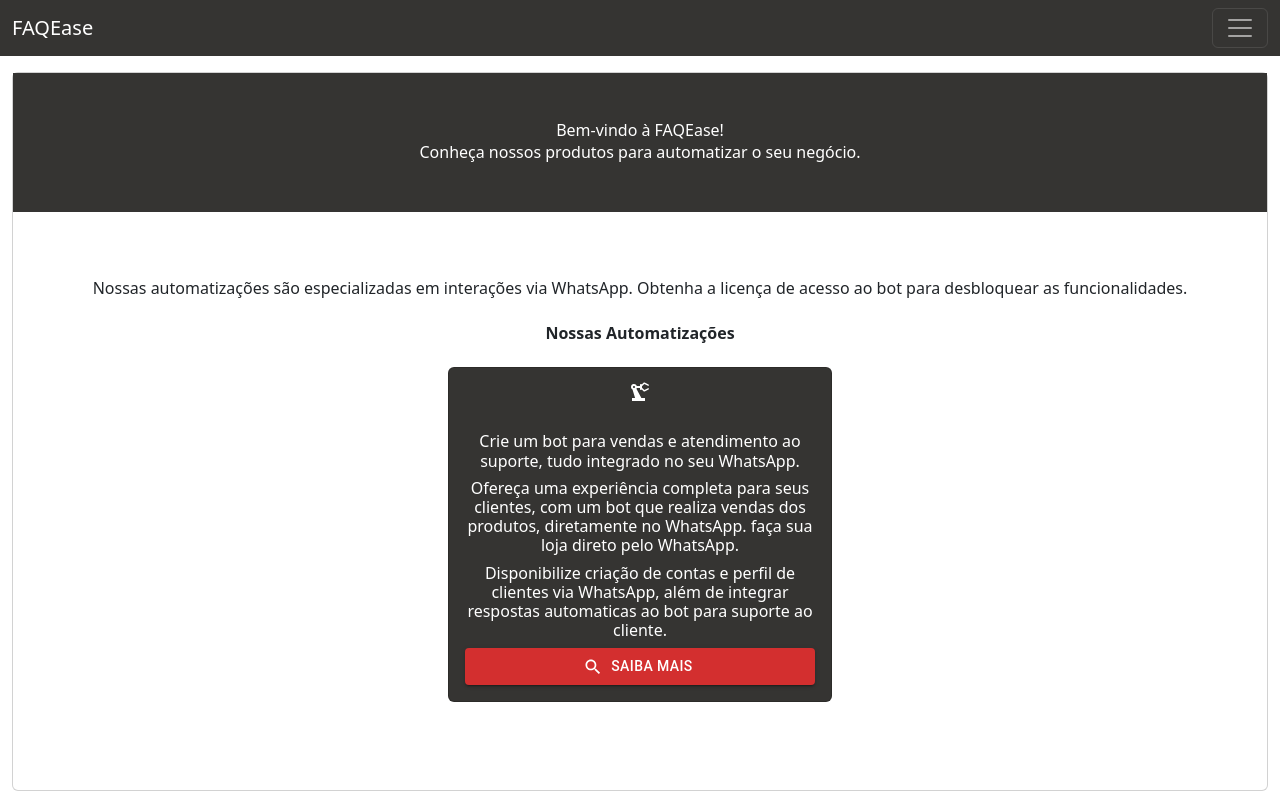
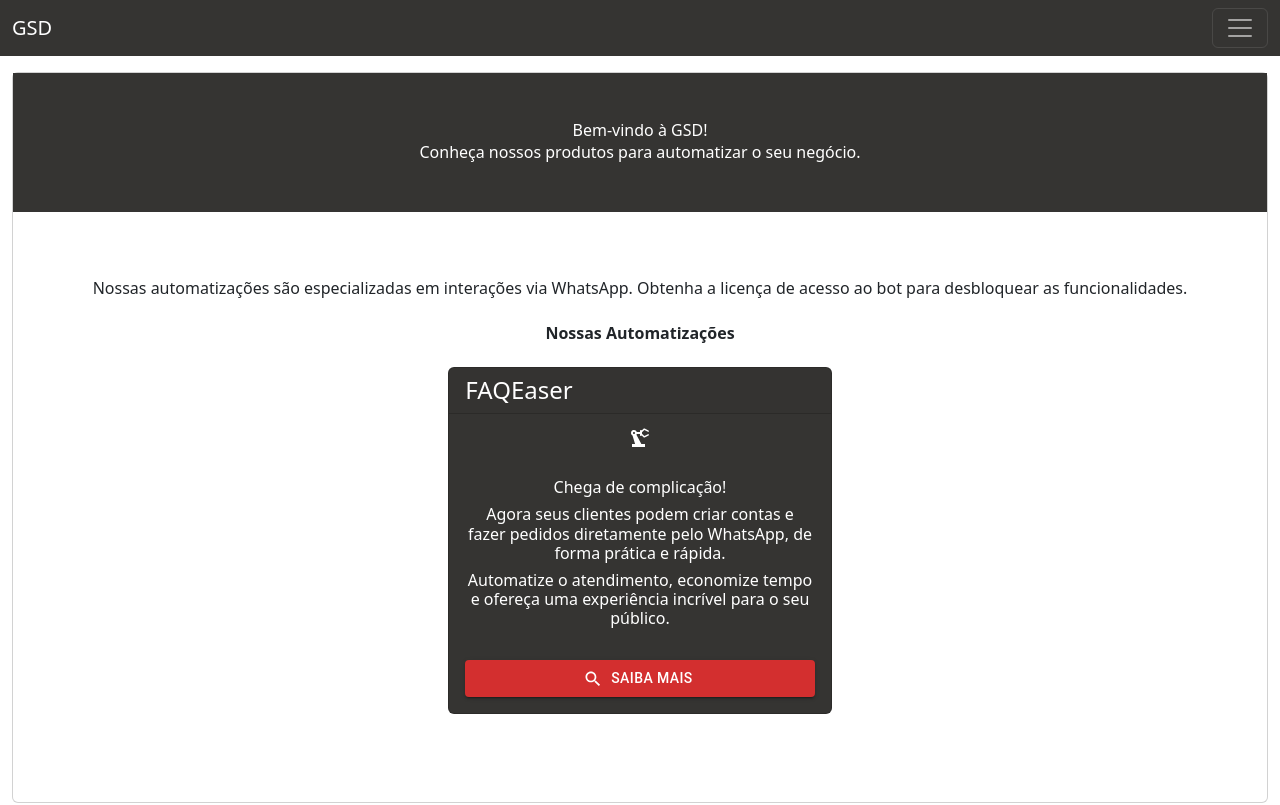
Before and after one commit to Heitor-Grande/FAQEase---client, a React (Create React App) app: page / in a window 1280 px wide. Shown: the top 805 px of the page. Built offline with nearby package versions, Linux system fonts and the light colour scheme.

Commit message:
ajuste de layout

```diff
--- a/src/pages/homePage/components/navBarHomePage.tsx
+++ b/src/pages/homePage/components/navBarHomePage.tsx
@@ -3,7 +3,7 @@
     return (
         <nav className="navbar navbar-dark bg-preto">
             <div className="container-fluid">
-                <a className="navbar-brand" href="/">FAQEase</a>
+                <a className="navbar-brand" href="/">GSD</a>
                 <button className="navbar-toggler" type="button" data-bs-toggle="offcanvas" data-bs-target="#offcanvasDarkNavbar" aria-controls="offcanvasDarkNavbar">
                     <span className="navbar-toggler-icon"></span>
                 </button>
--- a/src/pages/homePage/home.tsx
+++ b/src/pages/homePage/home.tsx
@@ -29,7 +29,7 @@
                 <div className="card">
                     <section className="bg-preto text-white text-center py-5">
                         <div className="container">
-                            <h1>Bem-vindo à FAQEase!</h1>
+                            <h1>Bem-vindo à GSD!</h1>
                             <p>Conheça nossos produtos para automatizar o seu negócio.</p>
                         </div>
                     </section>
@@ -42,6 +42,9 @@
                                 <div className="row">
                                     <div className="col-md-4 mb-4 m-auto">
                                         <div className="card bg-preto text-white">
+                                            <div className="card-header">
+                                                <h5 className="fs-4">FAQEaser</h5>
+                                            </div>
                                             <ButtonIcon
                                                 type="button"
                                                 icone={<PrecisionManufacturingIcon />}
@@ -51,14 +54,17 @@
                                             />
                                             <div className="card-body">
                                                 <h5 className="card-title text-center">
-                                                    Crie um bot para vendas e atendimento ao suporte, tudo integrado no seu WhatsApp.
+                                                    Chega de complicação!
                                                 </h5>
                                                 <h5 className="card-title text-center">
-                                                    Ofereça uma experiência completa para seus clientes, com um bot que realiza vendas dos produtos, diretamente no WhatsApp. faça sua loja direto pelo WhatsApp.
+                                                    Agora seus clientes podem criar contas e fazer pedidos diretamente pelo WhatsApp,
+                                                    de forma prática e rápida.
                                                 </h5>
                                                 <h5 className="card-title text-center">
-                                                    Disponibilize criação de contas e perfil de clientes via WhatsApp, além de integrar respostas automaticas ao bot para suporte ao cliente.
+                                                    Automatize o atendimento,
+                                                    economize tempo e ofereça uma experiência incrível para o seu público.
                                                 </h5>
+                                                <br />
                                                 <ButtonComponente
                                                     type="button"
                                                     variant="contained"
@@ -79,6 +85,7 @@
                 </div>
             </div>
             <div className="container-fluid mt-3">
+                <p className="text-center mb-3">Quer saber como funciona? Fale com a gente e leve sua comunicação para o próximo nível!</p>
                 <form action="">
                     <div className="card">
                         <div className="card-body">
@@ -86,7 +93,6 @@
                                 <div className="col-sm col-md-12 col-lg-12">
                                     <p className="text-center">Você pode entrar em contato via formulário para mais detalhes</p>
                                 </div>
-
                             </div>
                             <div className="row mt-3">
                                 <div className="col-sm col-md-6 col-lg-6 m-auto">
```
